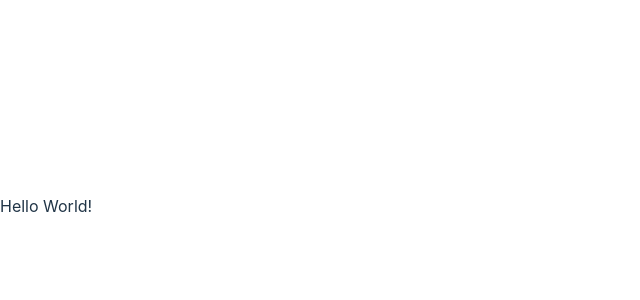
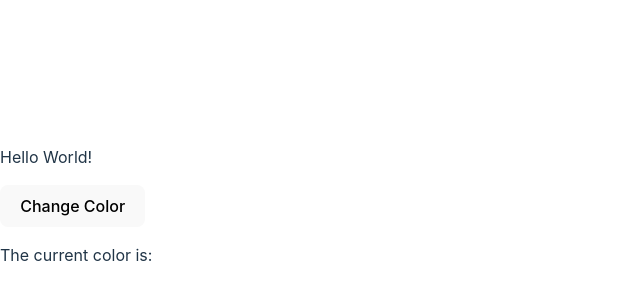
Before and after one commit to RishiRajGujadhur/ReactTutorialsV2, a React (Vite) app in the folder vite-project/: page / in a window 1280 px wide. Shown: the part 194-494 px from the top of the page, without its empty margins (0-640 px from the left). Built offline with nearby package versions, Linux system fonts and the light colour scheme.

Commit message:
use effect ts

```diff
--- a/vite-project/src/components/About.tsx
+++ b/vite-project/src/components/About.tsx
@@ -1,7 +1,14 @@
 import { useState,  useEffect } from "react";
 
 export function About() {
-  let [about, setAbout] = useState('Loading...');
+  let [about, setAbout] = useState<string>('Loading...');
+  const [color, setColor] = useState<string>();
+
+function handleColorChange(){
+  const nextColor = color === 'red' ? 'green' : 'red';
+  setColor(nextColor);
+}
+
 
   useEffect(() => {
     setAbout('Hello World!');
@@ -10,6 +17,8 @@ export function About() {
   return (
     <>
       <p>{about}</p>
+      <button onClick={handleColorChange}>Change Color</button>
+      <p>The current color is: {color}</p>
     </>
   );
 }
```
